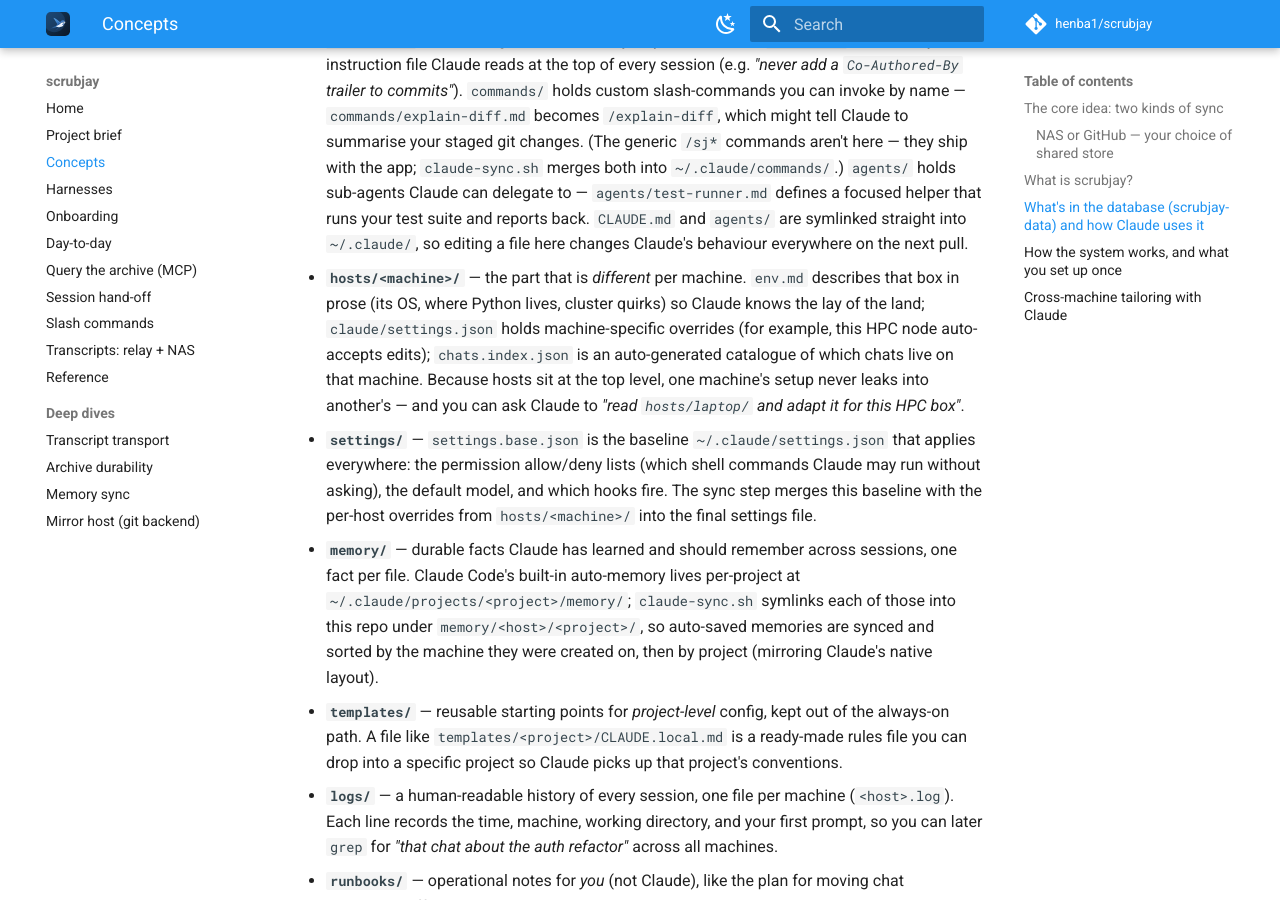
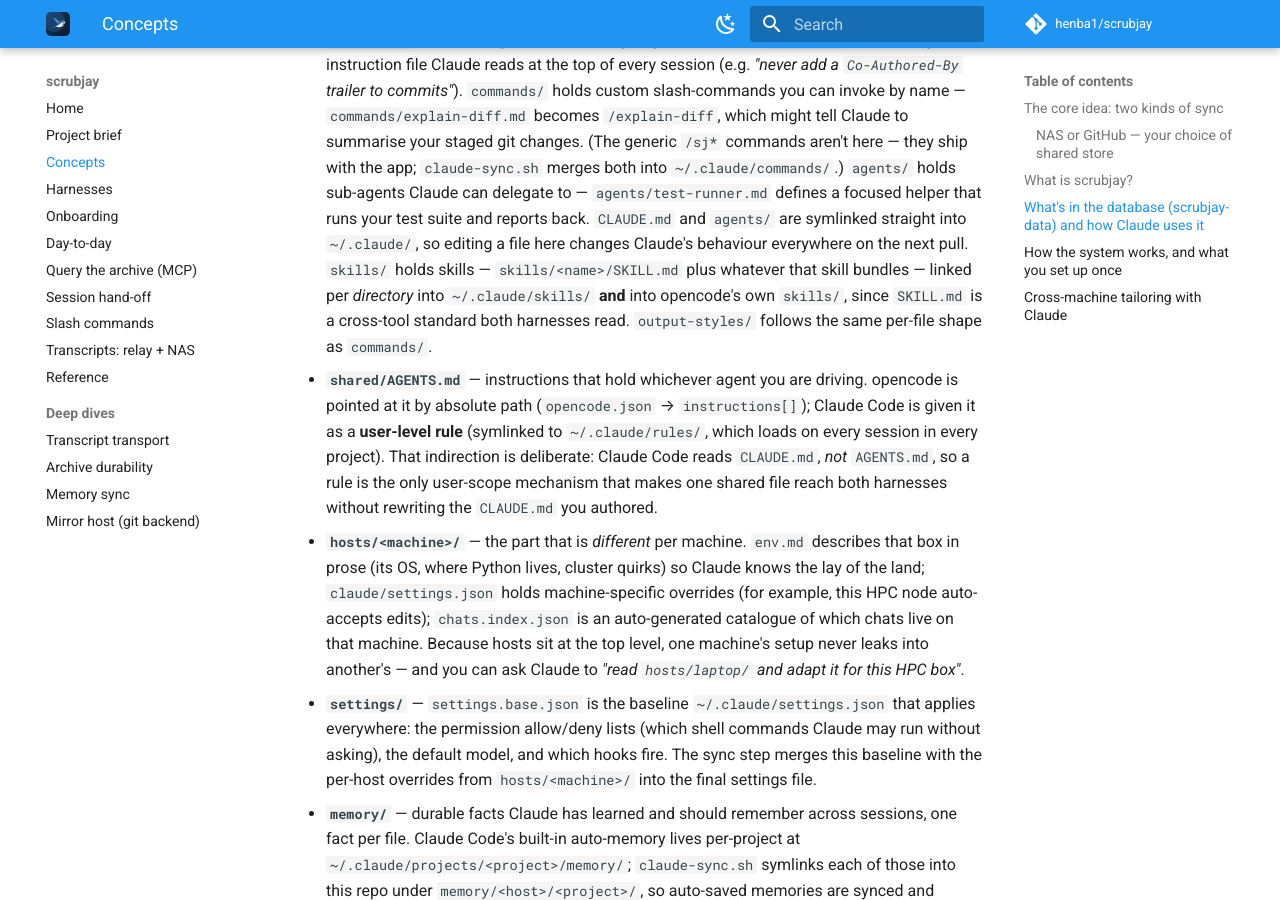
Before and after one commit to henba1/scrubjay, an MkDocs documentation site: the page built from docs/concepts.md, in a window 1280 px wide and 900 px high, scrolled down 1732 px. Built offline with MkDocs 1.6.1 and Material for MkDocs 9.7.7, drawn with Linux system fonts in a browser that asks for light colours; comment, search, counter and statistics services are not loaded.

Commit message:
sync the artefacts that were quietly staying machine-local (#45)
Three user-scope artefact classes fell outside config sync, so they stayed on
whichever machine you happened to author them on — the exact drift scrubjay
exists to prevent.

Skills are the significant one. ~/.claude/skills/<name>/SKILL.md was never
synced, and could not have been: link_commands globs "$srcdir"/*.md, and a
skill is a DIRECTORY of a SKILL.md plus whatever it bundles. Claude Code has
since merged custom commands into skills, so the format we did sync is the
legacy one and the gap widens on its own. Adds link_dirs — the same per-entry
symlink idiom one level up — because the docs guarantee Claude follows a
symlinked skill dir and watches the directory for changes, so a git pull lands
mid-session like the CLAUDE.md link already does.

Skills also go into opencode's own skills/ via the adapter. Verified against
the installed binary rather than the docs (1.17.20 carries both .claude/skills
and .agents/skills), so opencode would in fact read Claude's directory — but
depending on that would put one harness's config inside another's, against the
whole point of the adapter seam. SKILL.md is the agentskills.io standard, so
unlike agents these are symlinked with no translation.

Output styles get the same per-file treatment as commands; link_commands is
generalised to link_files with a label, its one call site updated.

And shared/AGENTS.md never actually reached Claude Code. The file's own header
claimed "Claude Code reads it through the AGENTS.md convention" — it does not:
the docs say plainly that Claude Code reads CLAUDE.md, not AGENTS.md, and
nothing linked it into ~/.claude at all. So the cross-harness file was
opencode-only, and Claude picked up an AGENTS.md only at project scope, which
is a different file in whatever repo you were standing in. It now lands as a
user-level rule (~/.claude/rules/), which loads every session in every project
— the one user-scope mechanism that makes a shared file reach both harnesses
without scrubjay rewriting the CLAUDE.md you authored. Comment corrected.

Adds the first claude-sync.sh coverage in tests/test_config.sh: links resolve,
bundled files come along, a machine-local skill survives a sync, a second sync
changes nothing, and a deleted source retracts its link instead of dangling.

Closes #44

Co-authored-by: Claude <noreply@anthropic.com>

```diff
--- a/docs/concepts.md
+++ b/docs/concepts.md
@@ -70,6 +70,17 @@ directories. Each one feeds Claude in a specific way:
   sub-agents Claude can delegate to — `agents/test-runner.md` defines a focused helper that runs
   your test suite and reports back. `CLAUDE.md` and `agents/` are symlinked straight into
   `~/.claude/`, so editing a file here changes Claude's behaviour everywhere on the next pull.
+  `skills/` holds skills — `skills/<name>/SKILL.md` plus whatever that skill bundles — linked per
+  *directory* into `~/.claude/skills/` **and** into opencode's own `skills/`, since `SKILL.md` is a
+  cross-tool standard both harnesses read. `output-styles/` follows the same per-file shape as
+  `commands/`.
+
+- **`shared/AGENTS.md`** — instructions that hold whichever agent you are driving. opencode is
+  pointed at it by absolute path (`opencode.json` → `instructions[]`); Claude Code is given it as a
+  **user-level rule** (symlinked to `~/.claude/rules/`, which loads on every session in every
+  project). That indirection is deliberate: Claude Code reads `CLAUDE.md`, *not* `AGENTS.md`, so a
+  rule is the only user-scope mechanism that makes one shared file reach both harnesses without
+  rewriting the `CLAUDE.md` you authored.
 
 - **`hosts/<machine>/`** — the part that is *different* per machine. `env.md` describes that
   box in prose (its OS, where Python lives, cluster quirks) so Claude knows the lay of the
```
Also changed, not shown: bin/adapters/README.md (+2 -1 lines), docs/harnesses.md (+1 -0 lines), skeleton/data/README.md (+3 -0 lines), skeleton/data/shared/AGENTS.md (+4 -2 lines), 5 other files.
